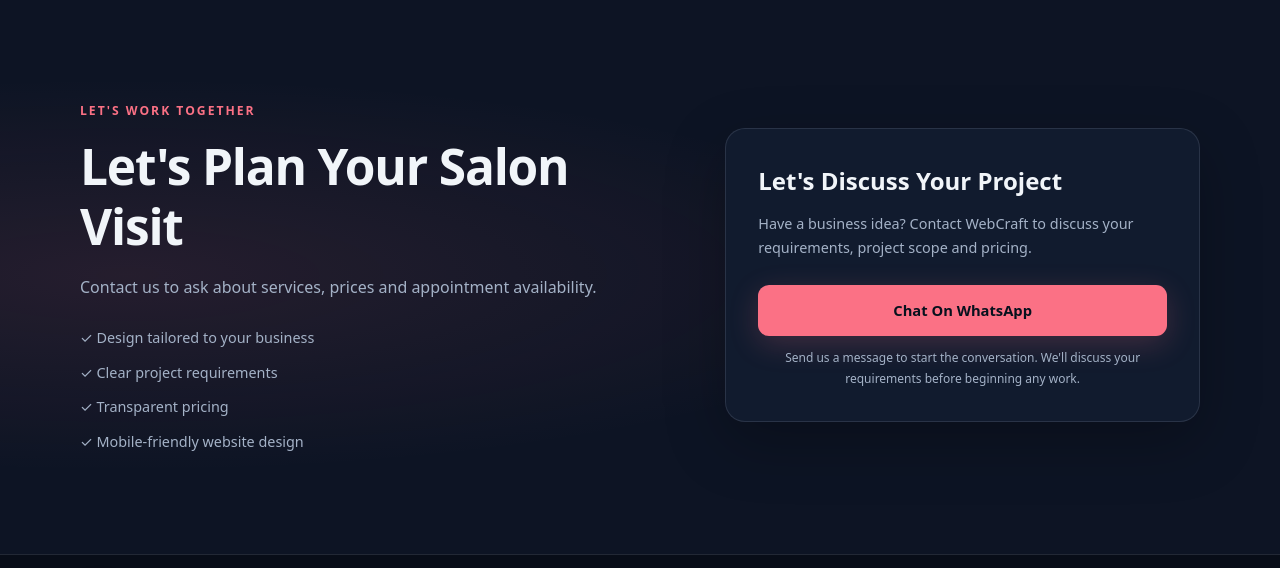
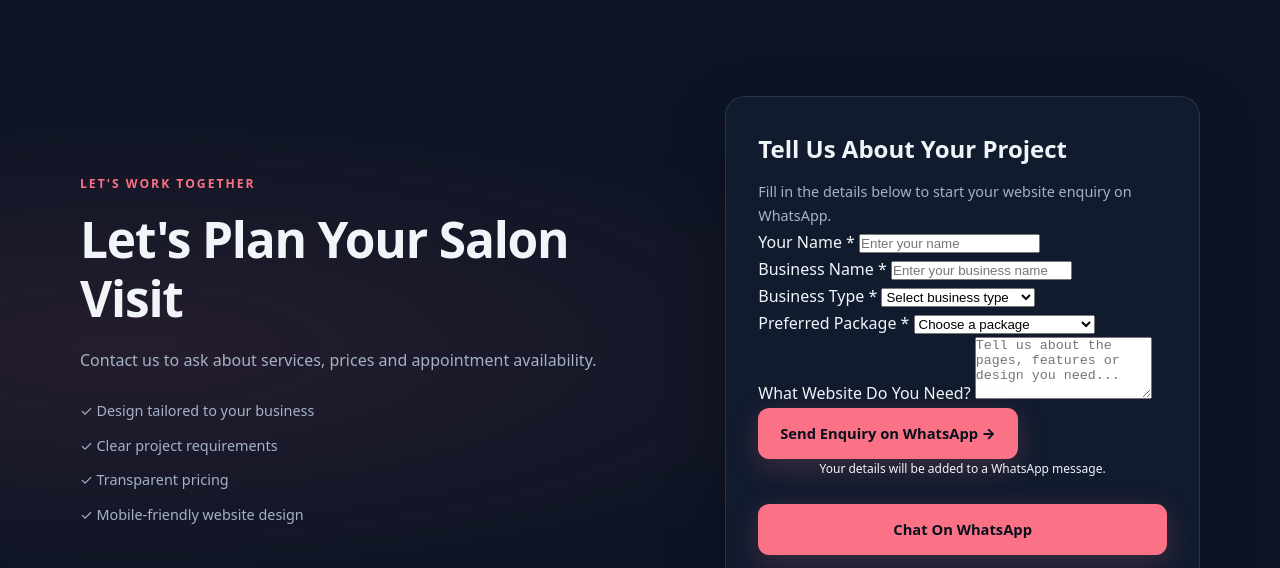
Before and after one commit to samarthrai162-max/WebCraft, a plain HTML site: page index.html in a window 1280 px wide. Shown: the part 5040-5608 px from the top of the page. Drawn offline with Linux system fonts and the light colour scheme; files whose address does not match are found by name.

Commit message:
Update index.html

```diff
--- a/index.html
+++ b/index.html
@@ -734,42 +734,189 @@
         <div class="contact-points">
 
             <p>✓ Design tailored to your business</p>
-
             <p>✓ Clear project requirements</p>
-
             <p>✓ Transparent pricing</p>
-
             <p>✓ Mobile-friendly website design</p>
 
         </div>
 
     </div>
 
+    <!-- CLIENT ENQUIRY FORM -->
     <div class="contact-card">
 
-        <h3>Let's Discuss Your Project</h3>
+        <h3>Tell Us About Your Project</h3>
 
         <p>
-            Have a business idea? Contact WebCraft
-            to discuss your requirements, project
-            scope and pricing.
+            Fill in the details below to start
+            your website enquiry on WhatsApp.
         </p>
 
+        <form id="client-enquiry-form">
+
+            <div class="form-group">
+
+                <label for="client-name">
+                    Your Name *
+                </label>
+
+                <input
+                    type="text"
+                    id="client-name"
+                    name="clientName"
+                    placeholder="Enter your name"
+                    autocomplete="name"
+                    maxlength="80"
+                    required
+                >
+
+            </div>
+
+            <div class="form-group">
+
+                <label for="business-name">
+                    Business Name *
+                </label>
+
+                <input
+                    type="text"
+                    id="business-name"
+                    name="businessName"
+                    placeholder="Enter your business name"
+                    maxlength="100"
+                    required
+                >
+
+            </div>
+
+            <div class="form-group">
+
+                <label for="business-type">
+                    Business Type *
+                </label>
+
+                <select
+                    id="business-type"
+                    name="businessType"
+                    required
+                >
+
+                    <option value="">
+                        Select business type
+                    </option>
+
+                    <option value="General Business">
+                        General Business
+                    </option>
+
+                    <option value="Salon & Beauty">
+                        Salon & Beauty
+                    </option>
+
+                    <option value="Restaurant">
+                        Restaurant
+                    </option>
+
+                    <option value="Coaching & Education">
+                        Coaching & Education
+                    </option>
+
+                    <option value="Repair Services">
+                        Repair Services
+                    </option>
+
+                    <option value="Portfolio">
+                        Portfolio
+                    </option>
+
+                    <option value="Other">
+                        Other
+                    </option>
+
+                </select>
+
+            </div>
+
+            <div class="form-group">
+
+                <label for="website-package">
+                    Preferred Package *
+                </label>
+
+                <select
+                    id="website-package"
+                    name="websitePackage"
+                    required
+                >
+
+                    <option value="">
+                        Choose a package
+                    </option>
+
+                    <option value="Starter - ₹999">
+                        Starter — ₹999
+                    </option>
+
+                    <option value="Professional - ₹2499">
+                        Professional — ₹2,499
+                    </option>
+
+                    <option value="Premium - ₹4999">
+                        Premium — ₹4,999
+                    </option>
+
+                    <option value="Need guidance">
+                        Not sure — need guidance
+                    </option>
+
+                </select>
+
+            </div>
+
+            <div class="form-group">
+
+                <label for="project-requirements">
+                    What Website Do You Need?
+                </label>
+
+                <textarea
+                    id="project-requirements"
+                    name="requirements"
+                    rows="4"
+                    maxlength="1000"
+                    placeholder="Tell us about the pages, features or design you need..."
+                ></textarea>
+
+            </div>
+
+            <button
+                type="submit"
+                class="button button-primary enquiry-submit"
+            >
+                Send Enquiry on WhatsApp →
+            </button>
+
+            <p
+                class="contact-note"
+                id="enquiry-status"
+                aria-live="polite"
+            >
+                Your details will be added to a WhatsApp message.
+            </p>
+
+        </form>
+
+        <!-- EXISTING WHATSAPP LINK PRESERVED -->
         <a
             href="#"
             class="button button-primary contact-whatsapp"
             id="whatsapp-link"
             target="_blank"
             rel="noopener noreferrer"
+            hidden
         >
             Chat On WhatsApp
         </a>
-
-        <p class="contact-note">
-            Send us a message to start the conversation.
-            We'll discuss your requirements before
-            beginning any work.
-        </p>
 
     </div>
 
```
